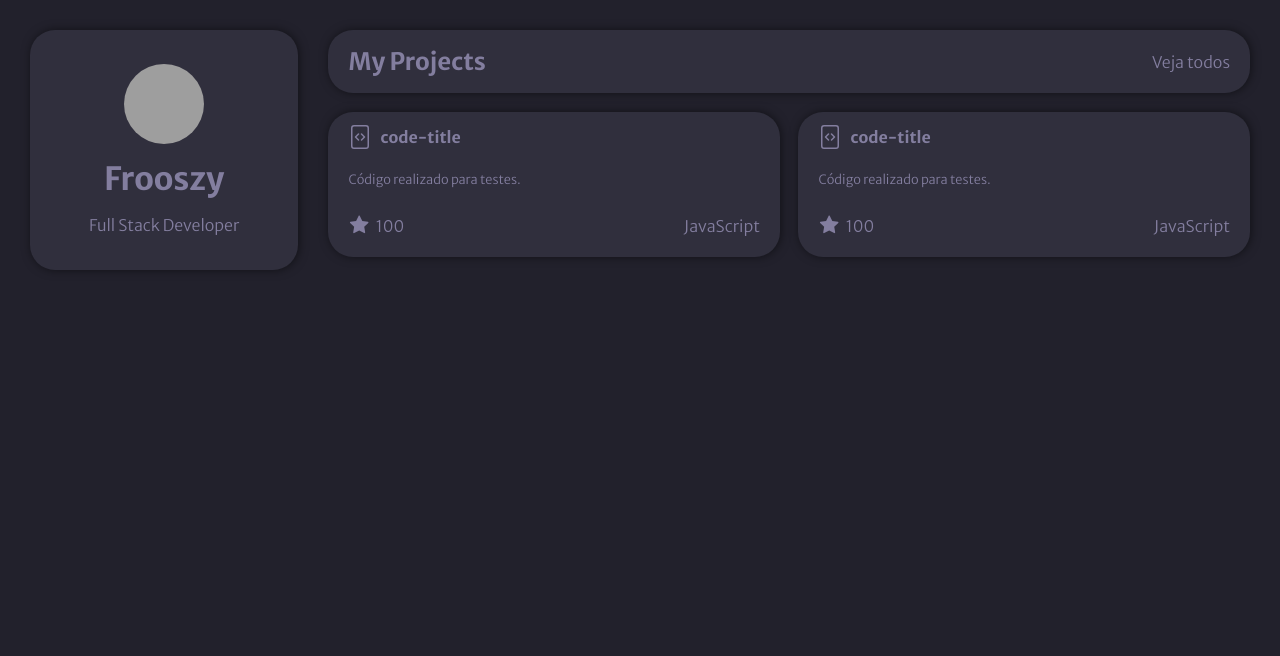
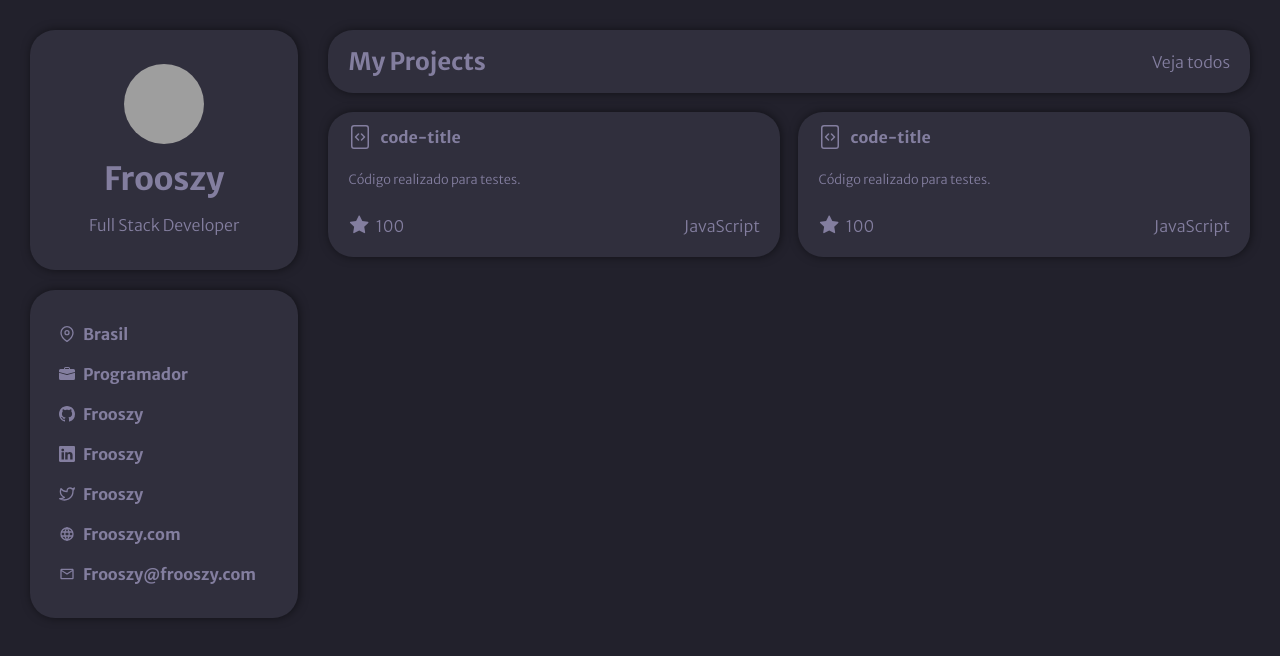
Before and after one commit to Frooszy/css-training, a Next.js app: page /dashboard in a window 1280 px wide. Shown: the top 656 px of the page. Built offline with nearby package versions, Linux system fonts and the light colour scheme; grey boxes are pictures that could not be loaded.

Commit message:
Added new Component (UserComplements)

```diff
--- /dev/null
+++ b/components/Left/UserComplements/UserComplements.js
@@ -0,0 +1,55 @@
+import styles from './UserComplements.module.css'
+import { FiMapPin, FiTwitter } from 'react-icons/fi';
+import { BsFillBriefcaseFill, BsGithub, BsLinkedin } from 'react-icons/bs';
+import { TbWorld } from 'react-icons/tb';
+import { MdMailOutline } from 'react-icons/md';
+
+const Informations = [{ "Local": "Brasil", "Job": "Programador", "GH": "Frooszy", "Linkedin": "Frooszy", "Twitter": "Frooszy", "Site": "Frooszy.com", "Contato": "Frooszy@frooszy.com" }]
+
+
+function UserComplements() {
+
+    return (
+
+        <div className={styles.Complements}>
+            <div className={styles.Box}>
+                {Informations.map(info => (
+                    <div className={styles.Itens}>
+                        <div className={styles.ItemBox}>
+                            <FiMapPin />
+                            <p><strong>{info.Local}</strong></p>
+                        </div>
+                        <div className={styles.ItemBox}>
+                            <BsFillBriefcaseFill />
+                            <p><strong>{info.Job}</strong></p>
+                        </div>
+                        <div className={styles.ItemBox}>
+                            <BsGithub />
+                            <p><strong>{info.GH}</strong></p>
+                        </div>
+                        <div className={styles.ItemBox}>
+                            <BsLinkedin />
+                            <p><strong>{info.Linkedin}</strong></p>
+                        </div>
+                        <div className={styles.ItemBox}>
+                            <FiTwitter />
+                            <p><strong>{info.Twitter}</strong></p>
+                        </div>
+                        <div className={styles.ItemBox}>
+                            <TbWorld />
+                            <p><strong>{info.Site}</strong></p>
+                        </div>
+                        <div className={styles.ItemBox}>
+                            <MdMailOutline />
+                            <p><strong>{info.Contato}</strong></p>
+                        </div>
+                    </div>
+                ))}
+            </div>
+        </div>
+
+    )
+
+}
+
+export default UserComplements
--- /dev/null
+++ b/components/Left/UserComplements/UserComplements.module.css
@@ -0,0 +1,27 @@
+.Complements {
+    margin-top: 20px;
+    display: flex;
+}
+
+.Box {
+    background-color: #302F3D;
+    border-radius: 25px;
+    align-items: center;
+    height: 100%;
+    width: 100%;
+    box-shadow: 1px 0px 10px 0px rgba(0, 0, 0, 0.5);
+    display: flex;
+    justify-content: left;
+    padding: 24px;
+}
+
+.ItemBox {
+    color: #837E9F;
+    display: flex;
+    align-items: center;
+    padding-left: 5px;
+}
+
+.ItemBox p {
+    margin: 10px 0px 10px 8px;
+}
--- a/pages/dashboard.js
+++ b/pages/dashboard.js
@@ -1,6 +1,7 @@
 import UserInfo from './../components/Left/UserInfo/UserInfo.js'
 import UserData from '../components/Right/UserData/UserData.js'
 import UserProjects from '../components/Right/UserProjects/UserProjects.js'
+import UserComplements from '../components/Left/UserComplements/UserComplements.js'
 
 import styles from './../styles/dashboard.module.css'
 
@@ -9,6 +10,7 @@ export default function Dashboard() {
         <div className={styles.General}>
             <div className={styles.Left}>
                 <UserInfo />
+                <UserComplements />
             </div>
             <div className={styles.Right}>
                 <UserData />
--- a/styles/globals.css
+++ b/styles/globals.css
@@ -9,7 +9,8 @@ body {
 }
 
 h1,
-p {
+p,
+li {
   color: #837E9F;
 }
 
```
